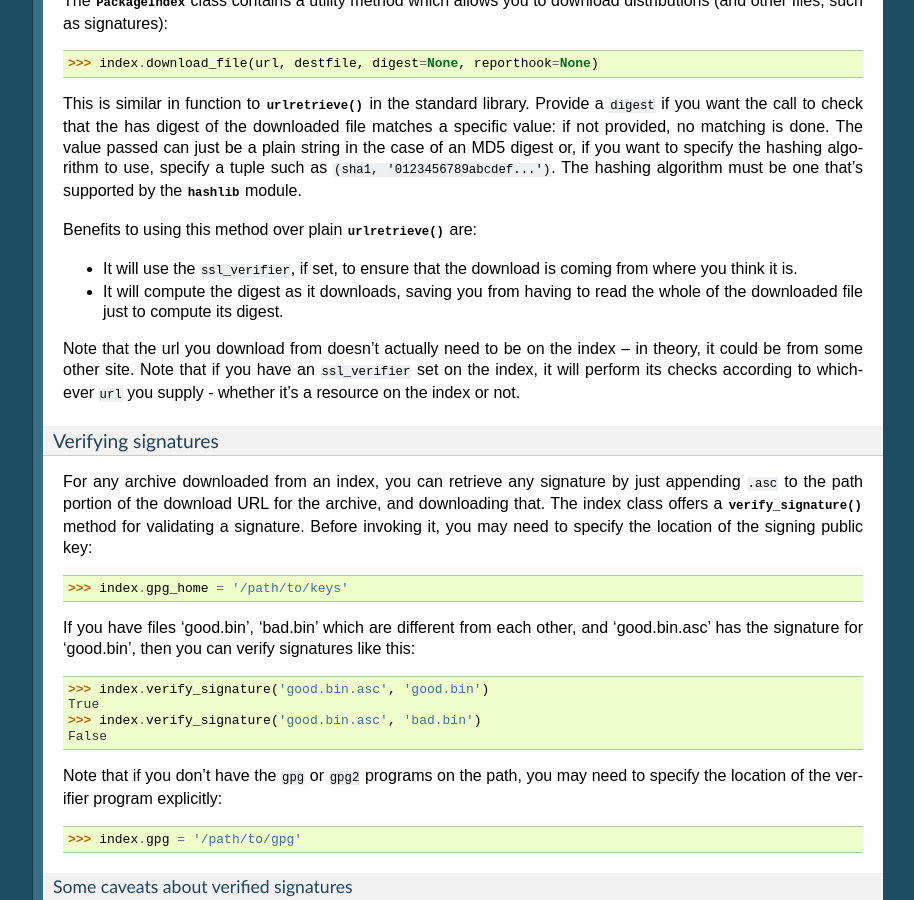
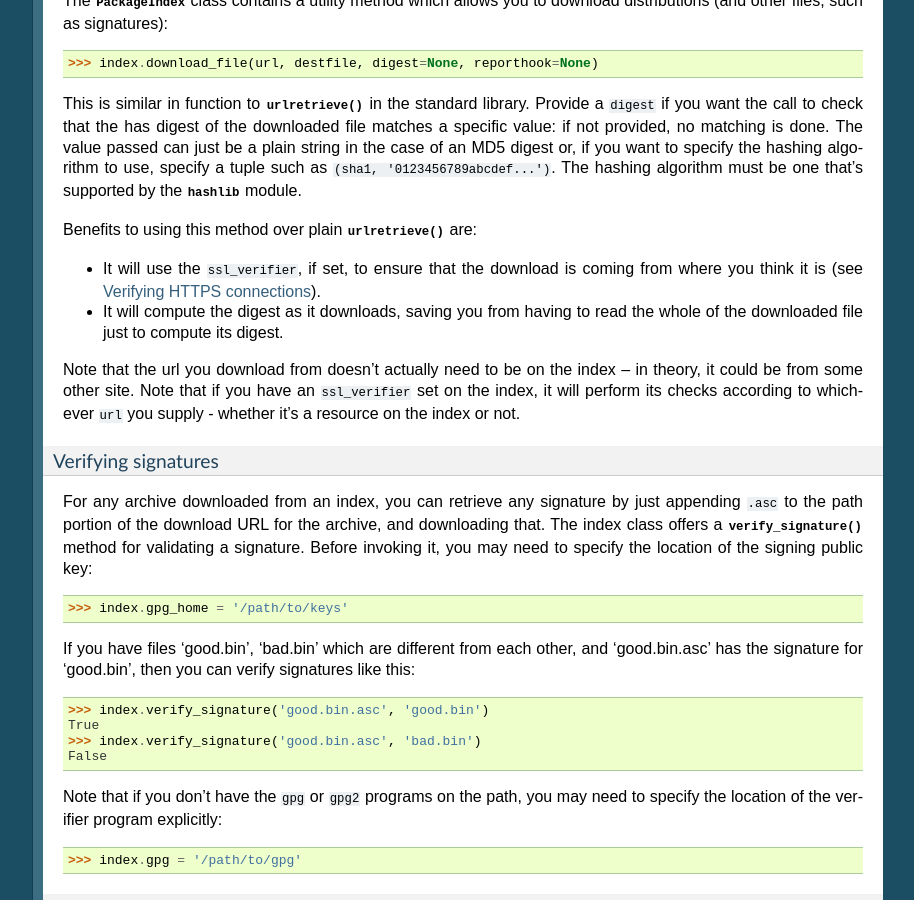
Before and after one commit to dstufft/distlib, a Sphinx documentation site: the page built from docs/tutorial.rst, in a window 1280 px wide and 900 px high, scrolled down 7826 px. Shown: the whole window, without its empty margins (187-1101 px from the left). Built offline with Sphinx 7.4.7, drawn with Linux system fonts in a browser that asks for light colours; formulas are drawn with MathJax 3; comment, search, counter and statistics services are not loaded.

Commit message:
Documentation updated.

```diff
--- a/docs/tutorial.rst
+++ b/docs/tutorial.rst
@@ -509,7 +509,7 @@ supported by the :mod:`hashlib` module.
 Benefits to using this method over plain :func:`urlretrieve` are:
 
 * It will use the ``ssl_verifier``, if set, to ensure that the download is
-  coming from where you think it is.
+  coming from where you think it is (see :ref:`verify-https`).
 * It will compute the digest as it downloads, saving you from having to read
   the whole of the downloaded file just to compute its digest.
 
@@ -622,6 +622,8 @@ you would see the following::
     'test'
     >>> index.password
     'secret'
+
+.. _verify-https:
 
 Verifying HTTPS connections
 ~~~~~~~~~~~~~~~~~~~~~~~~~~~
```
